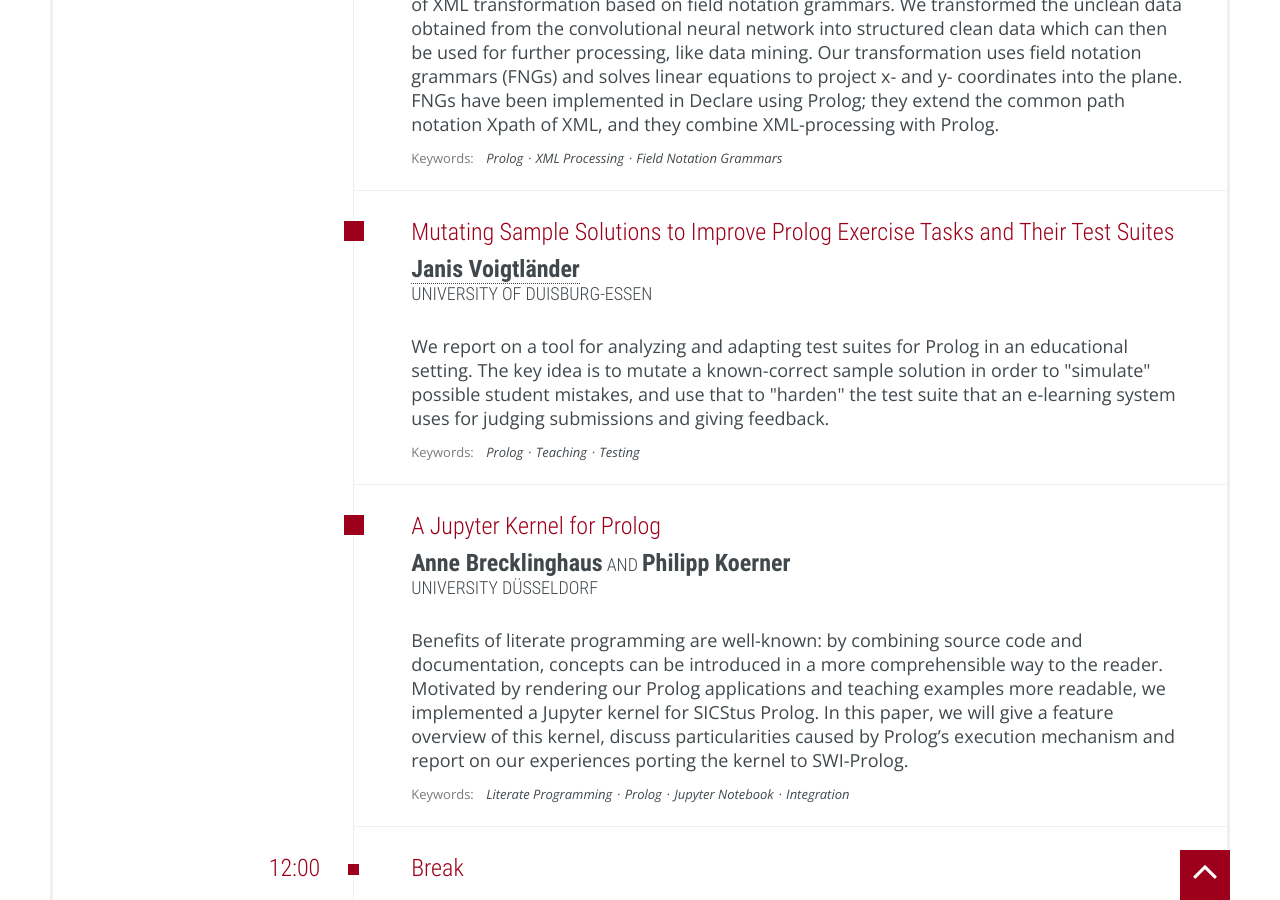
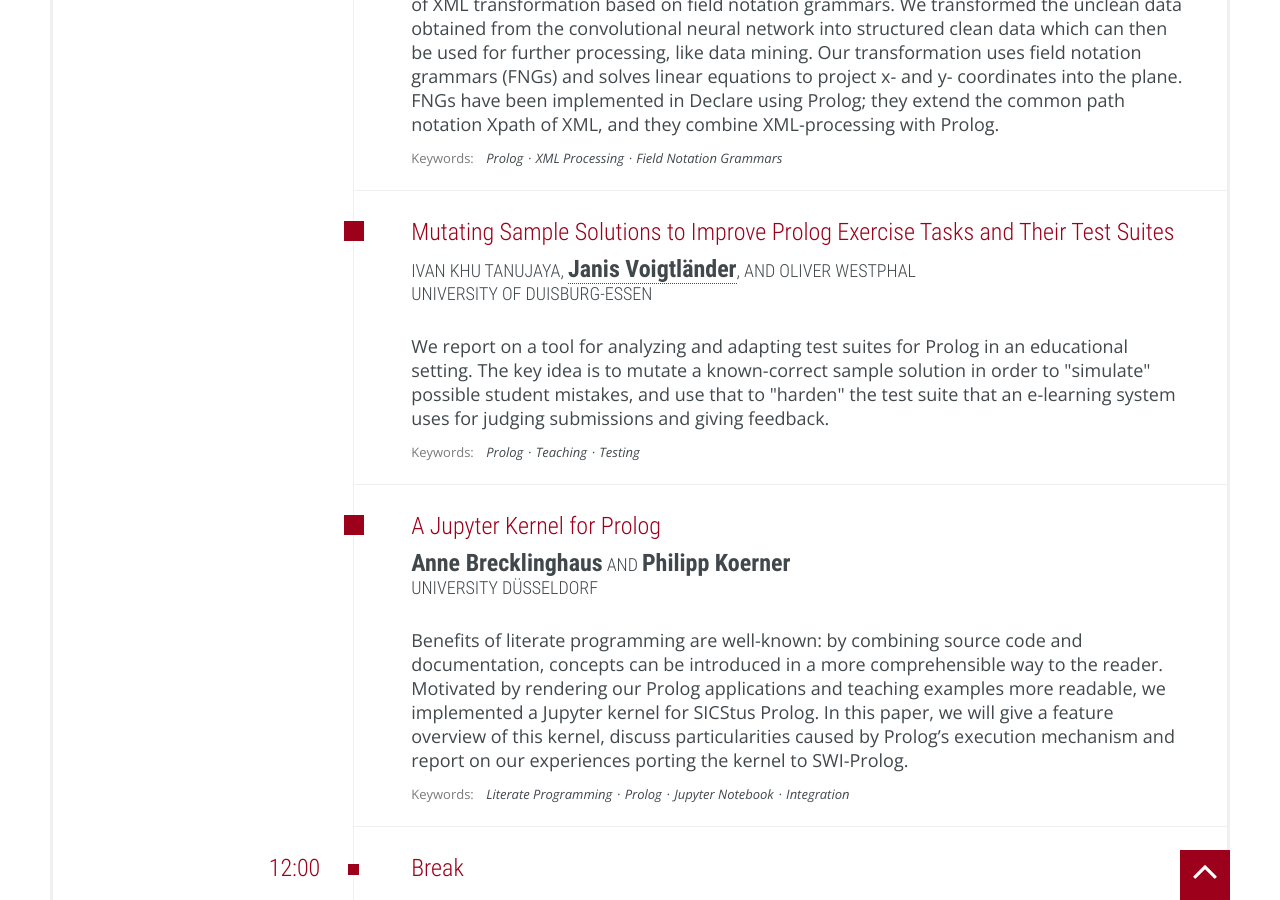
Before and after one commit to DFKI/wlp2022.dfki.de, a Jekyll site: the page built from index.html, in a window 1280 px wide and 900 px high, scrolled down 3936 px. Built offline with Jekyll 4.4.1, drawn with Linux system fonts in a browser that asks for light colours; nearby versions of some CDN libraries; library files that are not in the unit come from our copies.

Commit message:
Updated Paper 4 author list

```diff
--- a/_includes/papers/004.html
+++ b/_includes/papers/004.html
@@ -5,11 +5,14 @@
       Suites
     </h4>
     <p class="speaker">
+      Ivan Khu Tanujaya,
       <strong
         ><a href="https://www.uni-due.de/fmi/voigtlaender_en" target="_blank"
           >Janis Voigtländer</a
         ></strong
-      ><br />
+      >,
+      and Oliver Westphal
+      <br />
       University of Duisburg-Essen
     </p>
 
```
